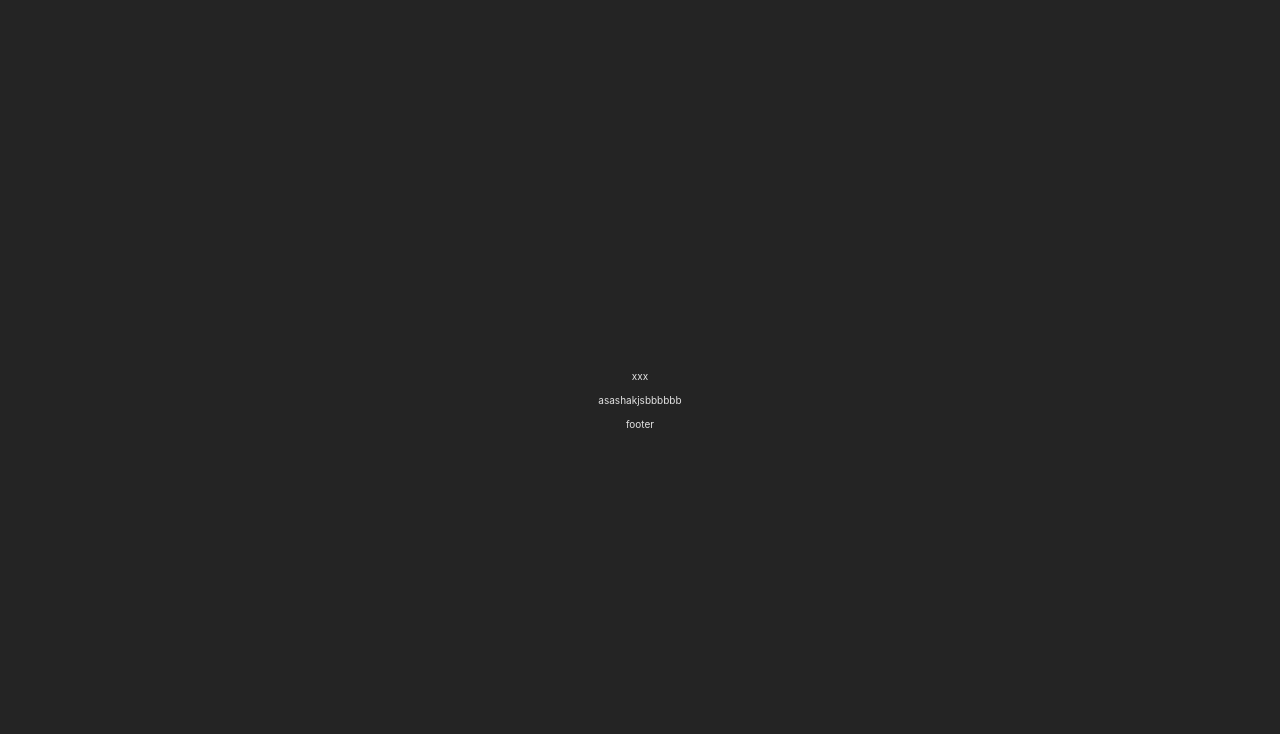
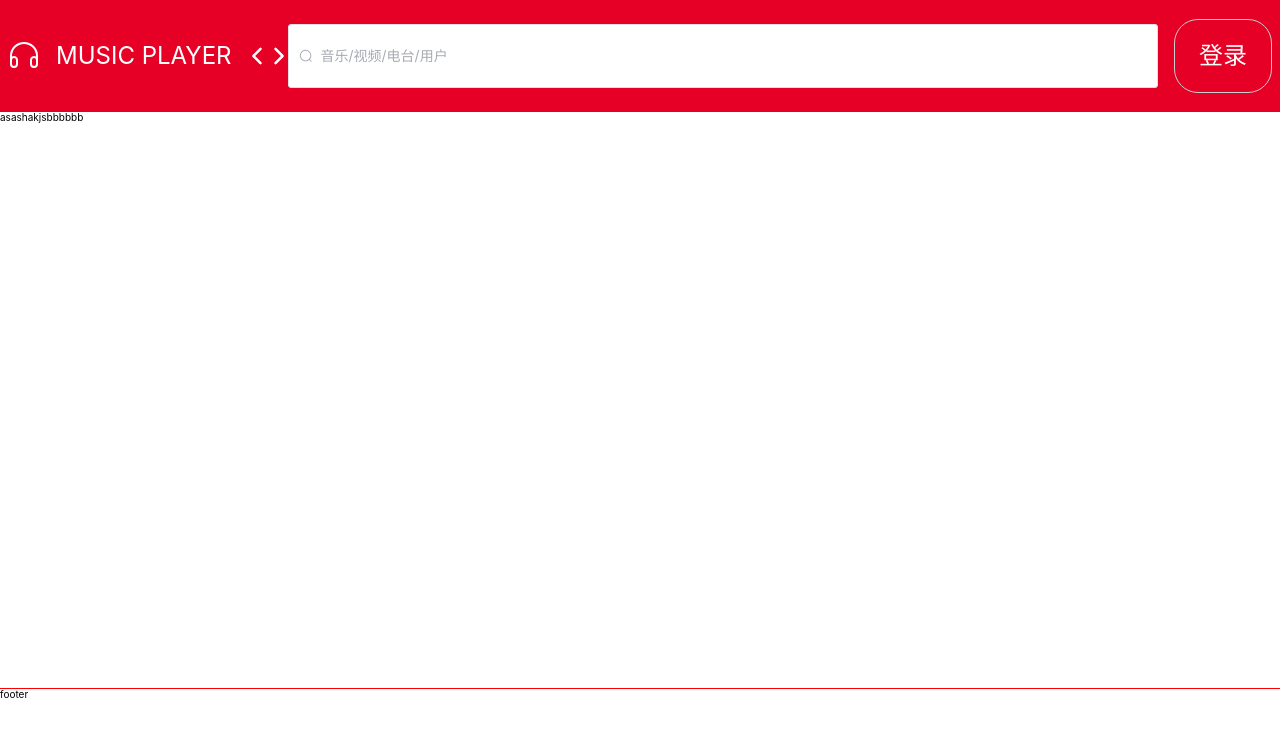
Before and after one commit to willysliang/music-player, a Vue app: page / in a window 1280 px wide. Shown: the top 734 px of the page. Built offline with nearby package versions, Linux system fonts and the light colour scheme.

Commit message:
wip(页面内容大框)

```diff
--- a/components.d.ts
+++ b/components.d.ts
@@ -9,6 +9,7 @@ declare module '@vue/runtime-core' {
   export interface GlobalComponents {
     ElAvatar: typeof import('element-plus/es')['ElAvatar']
     ElIcon: typeof import('element-plus/es')['ElIcon']
+    ElInput: typeof import('element-plus/es')['ElInput']
     Footer: typeof import('./src/components/layout/footer/index.vue')['default']
     Header: typeof import('./src/components/layout/header/index.vue')['default']
     HelloWorld: typeof import('./src/components/HelloWorld.vue')['default']
--- a/src/components/layout/footer/index.vue
+++ b/src/components/layout/footer/index.vue
@@ -7,3 +7,10 @@
     footer
   </div>
 </template>
+
+<style scoped lang="scss">
+.footer {
+	width: 100%;
+	border-top: 1px solid red;
+}
+</style>
--- a/src/components/layout/header/index.vue
+++ b/src/components/layout/header/index.vue
@@ -1,5 +1,94 @@
+<script setup lang="ts">
+import { Search } from '@element-plus/icons-vue'
+import { ref } from 'vue'
+const search = ref(null)
+</script>
+
 <template>
   <div class="header">
-    xxx
+    <!-- logo -->
+    <div class="header-logo">
+      <el-icon :size="32" color="#fff">
+        <Headset />
+      </el-icon>
+      <span class="header-logo-title">MUSIC&nbsp;PLAYER</span>
+    </div>
+
+    <!-- 主内容 -->
+    <div class="header-main">
+      <el-icon :size="20" color="#fff">
+        <ArrowLeftBold />
+      </el-icon>
+      <el-icon :size="20" color="#fff">
+        <ArrowRightBold />
+      </el-icon>
+      <el-input
+        v-model="search"
+        class="header-main-search"
+        placeholder="音乐/视频/电台/用户"
+        :prefix-icon="Search"
+      />
+    </div>
+
+    <!-- 我的 -->
+    <div class="header-mine">
+      <div class="header-mine-unlisted">登录</div>
+      <div></div>
+    </div>
   </div>
 </template>
+
+<style scoped lang="scss">
+.header {
+	height: 7rem;
+	width: 100%;
+	background-color: var(--theme-header-color);
+	color: var(--theme-color);
+	@include flex(rows, space-between, center);
+	box-sizing: border-box;
+	padding: 0 0.5rem;
+	font-size: 1.5rem;
+}
+
+/* logo */
+.header-logo {
+	height: 100%;
+
+	/* width: 20rem; */
+	background-color: var(--logo-bg-color);
+	@include flex(rows, space-between, center);
+
+	&-title {
+		margin-left: 1rem;
+	}
+}
+
+/* 主内容 */
+.header-main {
+	padding: 0 1rem;
+	flex: 1;
+	height: 100%;
+	@include flex(rows, space-between, center);
+
+	&-search {
+		flex: 1;
+		height: 100%;
+		box-sizing: border-box;
+		padding: 1.5rem 0;
+	}
+}
+
+/* 我的 */
+.header-mine {
+	/* width: 15rem; */
+	height: 100%;
+	@include flex(rows, center);
+
+	&-unlisted {
+		@include flex(rows, flex-end);
+		border-radius: 1.5rem;
+		padding: 1.5rem;
+		border: 0.1rem solid #ccc;
+	}
+}
+</style>
--- a/src/components/layout/main/index.vue
+++ b/src/components/layout/main/index.vue
@@ -8,4 +8,9 @@
   </div>
 </template>
 
-<style scoped lang="scss"></style>
+<style scoped lang="scss">
+.main {
+	width: 100%;
+	height: calc(100vh - 7rem - 7rem);
+}
+</style>
--- a/src/styles/base.scss
+++ b/src/styles/base.scss
@@ -1,85 +1,70 @@
 body {
 	// font-family: 'PingFang SC', STHeitiSC-Light, Helvetica-Light, arial, sans-serif, 'Droid Sans Fallback';
-	user-select: none;
-	-webkit-tap-highlight-color: transparent;
 	font-size: 62.5%; // 以10px为基数,此时class为a的标签字体大小为20px
-	// font-size: 16px;
-	// line-height: 1;
 	font-family: Inter, Avenir, Helvetica, Arial, sans-serif;
-	font-weight: 400;
-	font-synthesis: none;
-	text-rendering: optimizelegibility;
-	-webkit-font-smoothing: antialiased;
-	-moz-osx-font-smoothing: grayscale;
-	text-size-adjust: 100%;
-	color-scheme: light dark;
 	margin: 0;
 	min-width: 320px;
 	min-height: 100vh;
-	display: flex;
-	place-items: center;
-	line-height: 24px;
-	color: rgb(255 255 255 / 87%);
-	background-color: #242424;
+	box-sizing: border-box;
 
 	// background: $color-background;
 	// color: $color-text;
 }
 
-a {
-	font-weight: 500;
-	color: #646cff;
-	text-decoration: inherit;
-}
+// a {
+// 	font-weight: 500;
+// 	color: #646cff;
+// 	text-decoration: inherit;
+// }
 
-a:hover {
-	color: #535bf2;
-}
+// a:hover {
+// 	color: #535bf2;
+// }
 
-h1 {
-	font-size: 3.2em;
-	line-height: 1.1;
-}
+// h1 {
+// 	font-size: 3.2em;
+// 	line-height: 1.1;
+// }
 
-button {
-	border-radius: 8px;
-	border: 1px solid transparent;
-	padding: 0.6em 1.2em;
-	font-size: 1em;
-	font-weight: 500;
-	font-family: inherit;
-	background-color: #1a1a1a;
-	cursor: pointer;
-	transition: border-color 0.25s;
-}
+// button {
+// 	border-radius: 8px;
+// 	border: 1px solid transparent;
+// 	padding: 0.6em 1.2em;
+// 	font-size: 1em;
+// 	font-weight: 500;
+// 	font-family: inherit;
+// 	background-color: #1a1a1a;
+// 	cursor: pointer;
+// 	transition: border-color 0.25s;
+// }
 
-button:hover {
-	border-color: #646cff;
-}
+// button:hover {
+// 	border-color: #646cff;
+// }
 
-button:focus,
-button:focus-visible {
-	outline: 4px auto -webkit-focus-ring-color;
-}
+// button:focus,
+// button:focus-visible {
+// 	outline: 4px auto -webkit-focus-ring-color;
+// }
 
-@media (prefers-color-scheme: light) {
-	:root {
-		color: #213547;
-		background-color: #fff;
-	}
+// @media (prefers-color-scheme: light) {
+// 	:root {
+// 		color: #213547;
+// 		background-color: #fff;
+// 	}
 
-	a:hover {
-		color: #747bff;
-	}
+// 	a:hover {
+// 		color: #747bff;
+// 	}
 
-	button {
-		background-color: #f9f9f9;
-	}
-}
+// 	button {
+// 		background-color: #f9f9f9;
+// 	}
+// }
 
-#app {
-	max-width: 1280px;
-	margin: 0 auto;
-	padding: 2rem;
-	text-align: center;
-}
+// #app {
+// 	margin: 0 auto;
+// 	padding: 2rem;
+// 	text-align: center;
+// 	box-sizing: border-box;
+// }
```
